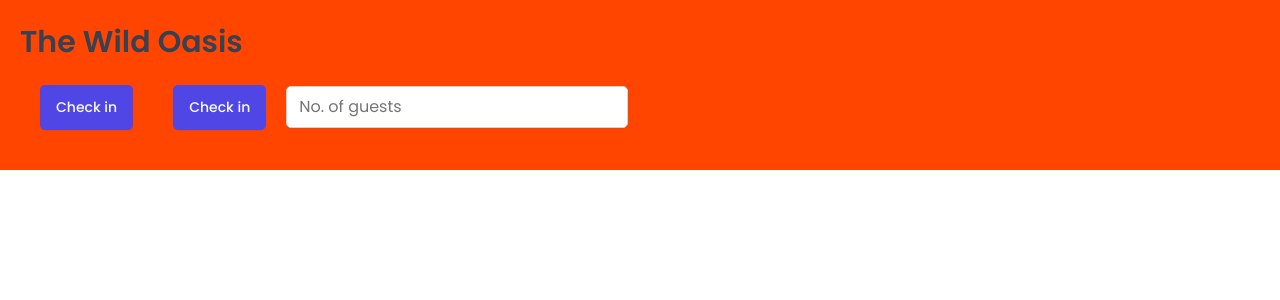
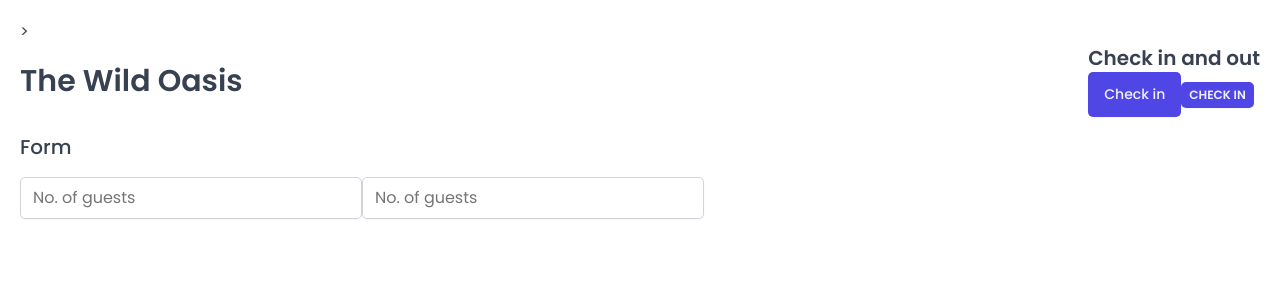
Before and after one commit to moark-peralta-study-repo/the-wild-oasis, a React (Vite) app: page / in a window 1280 px wide. Shown: the top 300 px of the page. Built offline with nearby package versions, Linux system fonts and the light colour scheme; a web font is replaced by a local one.

Commit message:
added Button/Heading styled components

```diff
--- a/src/App.jsx
+++ b/src/App.jsx
@@ -2,14 +2,11 @@
 import GlobalStyles from "./styles/GlobalStyles.js";
 import Button from "./ui/Button.jsx";
 import Input from "./ui/Input.jsx";
-
-const H1 = styled.h1`
-  font-size: 30px;
-  font-weight: 600;
-`;
+import Heading from "./ui/Heading.jsx";
+import Row from "./ui/Row.jsx";
 
 const StyledApp = styled.div`
-  background-color: orangered;
+  //background-color: orangered;
   padding: 20px;
 `;
 
@@ -18,14 +15,37 @@
     <>
       <GlobalStyles />
       <StyledApp>
-        <H1>The Wild Oasis</H1>
-        <Button>Check in</Button>
-        <Button>Check in</Button>
+        >
+        <Row>
+          <Row type="horizontal">
+            <Heading as="h1">The Wild Oasis</Heading>
 
-        <Input type="number" placeholder="No. of guests"></Input>
+            <div>
+              <Heading as="h2">Check in and out</Heading>
+
+              <Button variation="primary" size={"medium"}>
+                Check in
+              </Button>
+              <Button variatio="secondary" size="small">
+                Check in
+              </Button>
+            </div>
+          </Row>
+          <Row>
+            <Heading as="h3">Form</Heading>
+            <form>
+              <Input type="number" placeholder="No. of guests"></Input>
+              <Input type="number" placeholder="No. of guests"></Input>
+            </form>
+          </Row>
+        </Row>
       </StyledApp>
     </>
   );
 }
 
+Row.defaultProps = {
+  type: "vertical",
+};
+
 export default App;
--- a/src/ui/Button.jsx
+++ b/src/ui/Button.jsx
@@ -49,20 +49,17 @@
 };
 
 const Button = styled.button`
-  font-size: 1.4rem;
-  padding: 1.2rem 1.6rem;
-  font-weight: 500;
   border: none;
   border-radius: var(--border-radius-sm);
-  background-color: var(--color-brand-600);
-  color: var(--color-grey-50);
-  margin: 20px;
-  cursor: pointer;
   box-shadow: var(--shadow-sm);
 
-  &:hover {
-    background-color: var(--color-brand-700);
-  }
+  ${(props) => sizes[props.size]}
+  ${(props) => variations[props.variation]}
 `;
 
+Button.defaultProps = {
+  variation: "primary",
+  size: "medium",
+};
+
 export default Button;
--- /dev/null
+++ b/src/ui/Heading.jsx
@@ -0,0 +1,27 @@
+import styled, { css } from "styled-components";
+
+const Heading = styled.h1`
+  ${(props) =>
+    props.as === "h1" &&
+    css`
+      font-size: 3rem;
+      font-weight: 600;
+    `}
+  line-height: 1.4;
+  ${(props) =>
+    props.as === "h2" &&
+    css`
+      font-size: 2rem;
+      font-weight: 600;
+    `}
+  line-height: 1.4;
+  ${(props) =>
+    props.as === "h3" &&
+    css`
+      font-size: 2rem;
+      font-weight: 500;
+    `}
+  line-height: 1.4;
+`;
+
+export default Heading;
```
